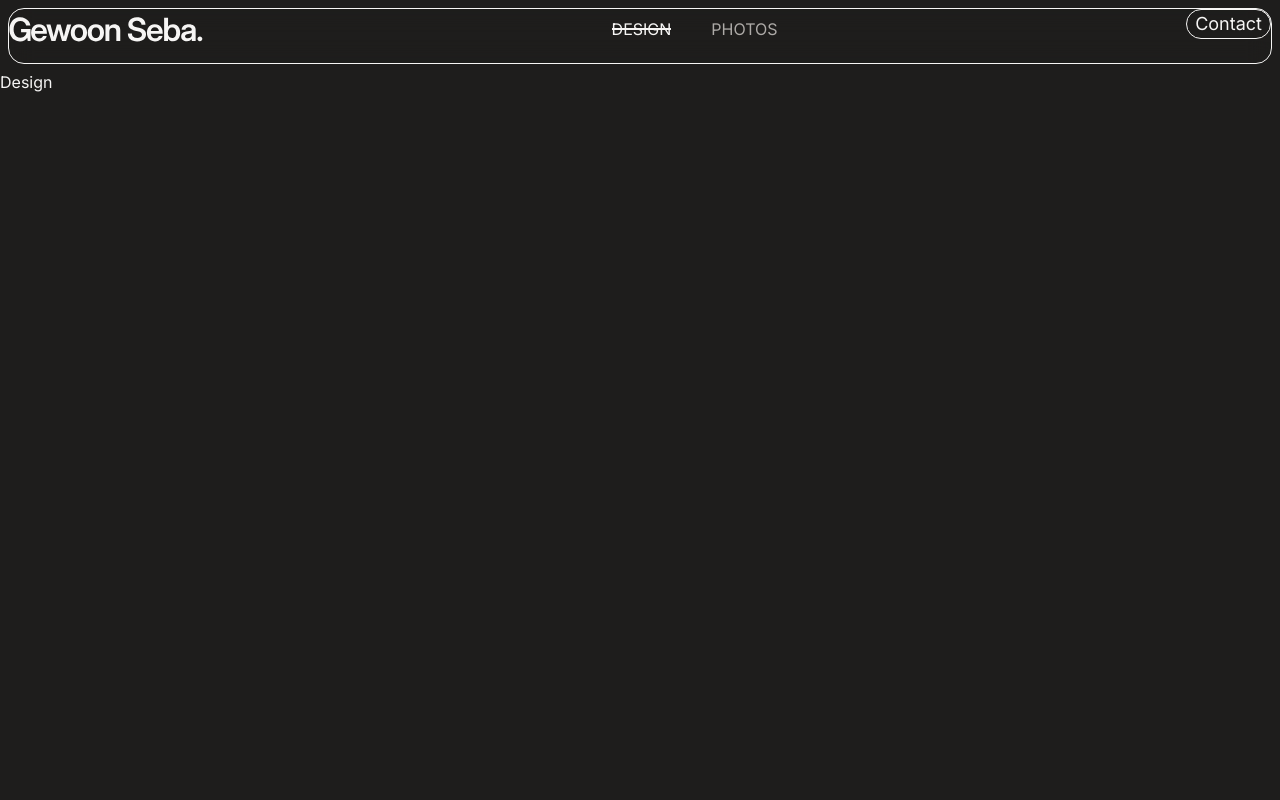
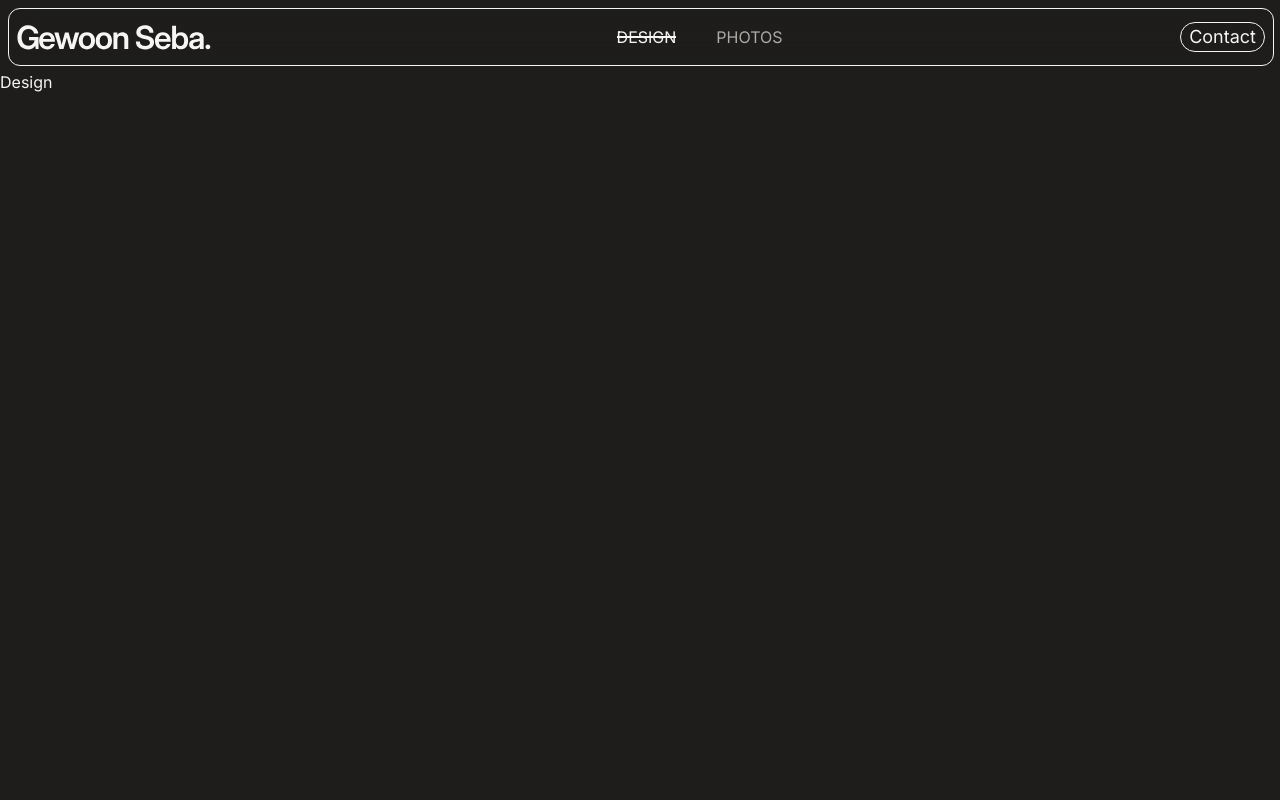
Before and after one commit to gewoonseba/portfolio, a Next.js app: page / in a window 1280 px wide. Shown: the top 800 px of the page. Built offline with nearby package versions, Linux system fonts and the light colour scheme.

Commit message:
fixed sizing and padding of navbar

```diff
--- a/app/ui/icon-button.tsx
+++ b/app/ui/icon-button.tsx
@@ -15,7 +15,7 @@ export const IconButton = ({
   return (
     <button
       className={classNames(
-        "rounded-2 p-2 transition-colors hover:bg-neutral-800",
+        "size-10 rounded-2 flex items-center justify-center transition-colors hover:bg-neutral-800",
         className,
       )}
       onClick={onClick}
--- a/app/ui/navbar.tsx
+++ b/app/ui/navbar.tsx
@@ -36,23 +36,26 @@ export default function Navbar({ className }: NavbarProps) {
   const toggleMenu = () => setIsMenuOpen(!isMenuOpen);
 
   return (
-    <div className={classNames("sticky top-0 z-50 pl-2 py-2 h-18 w-full",
-      isMenuOpen ? "pr-4" : "pr-2", //account for scrollbar dissapearing on menu open
-    )}>
+    <div
+      className={classNames(
+        "h-18 sticky top-0 z-50 w-full py-2 pl-2",
+        isMenuOpen ? "pr-4" : "pr-2", //account for scrollbar dissapearing on menu open
+      )}
+    >
       <div
         className={classNames(
-          " sticky top-0 z-50 border-1 flex w-full items-start justify-between rounded-4 border border-neutral-100 backdrop-blur-md transition-all duration-300 ease-in-out",
+          "box-content border-1 sticky top-0 z-50 flex w-full items-start justify-between rounded-3 border border-neutral-100 backdrop-blur-md transition-all duration-300 ease-in-out",
           isMenuOpen ? "h-[calc(100vh-2rem)]" : "h-full",
         )}
       >
-        <div className="h-10 flex items-center">
+        <div className="h-10 m-2 flex items-center">
           <Link href="/">
             <LogoSmall />
           </Link>
         </div>
         <nav
           className={classNames(
-            "translate-y-8 opacity-0 [transition-behavior:allow-discrete] h-10 flex items-center",
+            "flex my-auto translate-y-8 opacity-0 [transition-behavior:allow-discrete]",
             "md:visible md:translate-y-0 md:opacity-100",
             "transition-[opacity, transform] duration-200",
             isMenuOpen ? "visible opacity-100" : "invisible opacity-0",
@@ -63,7 +66,7 @@ export default function Navbar({ className }: NavbarProps) {
               key={path}
               href={path}
               className={clsx(
-                "relative p-5 uppercase transition-all duration-200 ease-out hover:text-neutral-100",
+                "relative px-5 uppercase transition-all duration-200 ease-out hover:text-neutral-100",
                 { "text-neutral-200": pathname !== path },
                 { "text-neutral-100": pathname === path },
               )}
@@ -71,7 +74,7 @@ export default function Navbar({ className }: NavbarProps) {
               {label}
               <span
                 className={clsx(
-                  "absolute inset-x-5 top-[2.9rem] block h-0.5 max-w-0 bg-neutral-100 transition-all duration-200",
+                  "absolute inset-x-5 top-[0.9rem] block h-0.5 max-w-0 bg-neutral-100 transition-all duration-200",
                   { "max-w-full": pathname === path },
                 )}
               ></span>
@@ -80,12 +83,15 @@ export default function Navbar({ className }: NavbarProps) {
         </nav>
         <ContactButton
           className={classNames(
-            "hidden translate-y-8 opacity-0 [transition-behavior:allow-discrete]",
+            "my-auto mr-2 hidden translate-y-8 opacity-0 [transition-behavior:allow-discrete]",
             "md:block md:translate-y-0 md:opacity-100",
             "transition-[opacity, transform] duration-200",
           )}
         />
-        <IconButton onClick={() => toggleMenu()} className="block md:hidden">
+        <IconButton
+          onClick={() => toggleMenu()}
+          className=" block border mt-2 mr-2 border-neutral-200 md:hidden"
+        >
           <Menu />
         </IconButton>
       </div>
```
